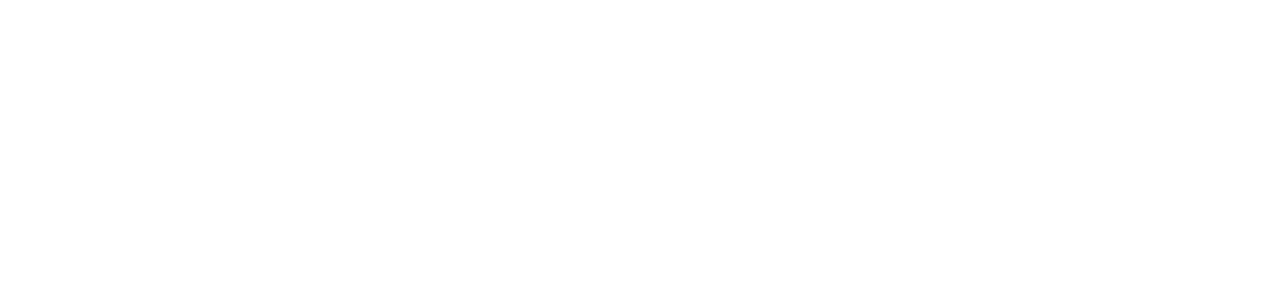
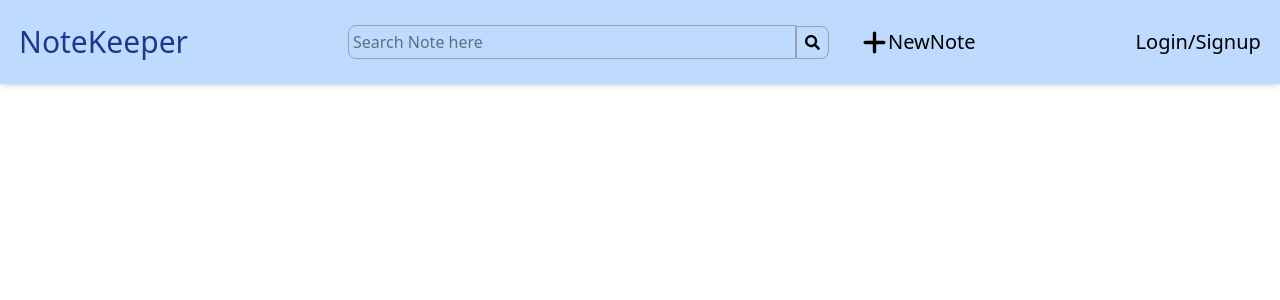
Before and after one commit to rukadikar123/Note-app-React, a React (Vite) app: page / in a window 1280 px wide. Shown: the top 300 px of the page. Built offline with nearby package versions, Linux system fonts and the light colour scheme.

Commit message:
add Navbar Component

```diff
--- a/src/App.jsx
+++ b/src/App.jsx
@@ -1,12 +1,17 @@
-
+import { BrowserRouter, Routes, Route } from "react-router-dom";
+import Navbar from "./components/Navbar";
 
 function App() {
-
   return (
     <>
+      <BrowserRouter>
+        <Routes>
+            <Route path="/" element={<Navbar/>}/>
 
+        </Routes>
+      </BrowserRouter>
     </>
-  )
+  );
 }
 
-export default App
+export default App;
--- /dev/null
+++ b/src/components/Navbar.jsx
@@ -0,0 +1,31 @@
+import React from "react";
+import { FaSearch } from "react-icons/fa";
+import { FaPlus } from "react-icons/fa6";
+
+function Navbar() {
+  return (
+    <nav className="flex items-center justify-center gap-40 bg-blue-200 text-black-900 shadow-md py-6">
+      <h1 className="text-3xl text-blue-900  cursor-pointer">NoteKeeper</h1>
+      <div className="flex gap-8">
+        <div className="flex items-center">
+          <input
+            className="w-[35vw] outline-none p-1 rounded-lg rounded-r-none border-1 border-gray-400"
+            type="text"
+            placeholder="Search Note here"
+          />
+          <FaSearch
+            size={33}
+            className="rounded-lg rounded-l-none border-1 p-2 border-gray-400 cursor-pointer"
+          />
+        </div>
+        <div className="flex  items-center cursor-pointer">
+          <FaPlus size={27}/>
+          <p className="text-xl">NewNote</p>
+        </div>
+      </div>
+      <p className="text-xl cursor-pointer">Login/Signup</p>
+    </nav>
+  );
+}
+
+export default Navbar;
--- a/src/main.jsx
+++ b/src/main.jsx
@@ -1,14 +1,16 @@
-import { StrictMode } from 'react'
-import { createRoot } from 'react-dom/client'
-import './index.css'
-import App from './App.jsx'
-import { Provider } from 'react-redux'
-import store from './redux/store.js'
+import { StrictMode } from "react";
+import { createRoot } from "react-dom/client";
+import "./index.css";
+import App from "./App.jsx";
+import { Provider } from "react-redux";
+import store from "./redux/store.js";
+import { Toaster } from "react-hot-toast";
 
-createRoot(document.getElementById('root')).render(
+createRoot(document.getElementById("root")).render(
   <StrictMode>
     <Provider store={store}>
-    <App />
+      <App />
+      <Toaster />
     </Provider>
-  </StrictMode>,
-)
+  </StrictMode>
+);
```
